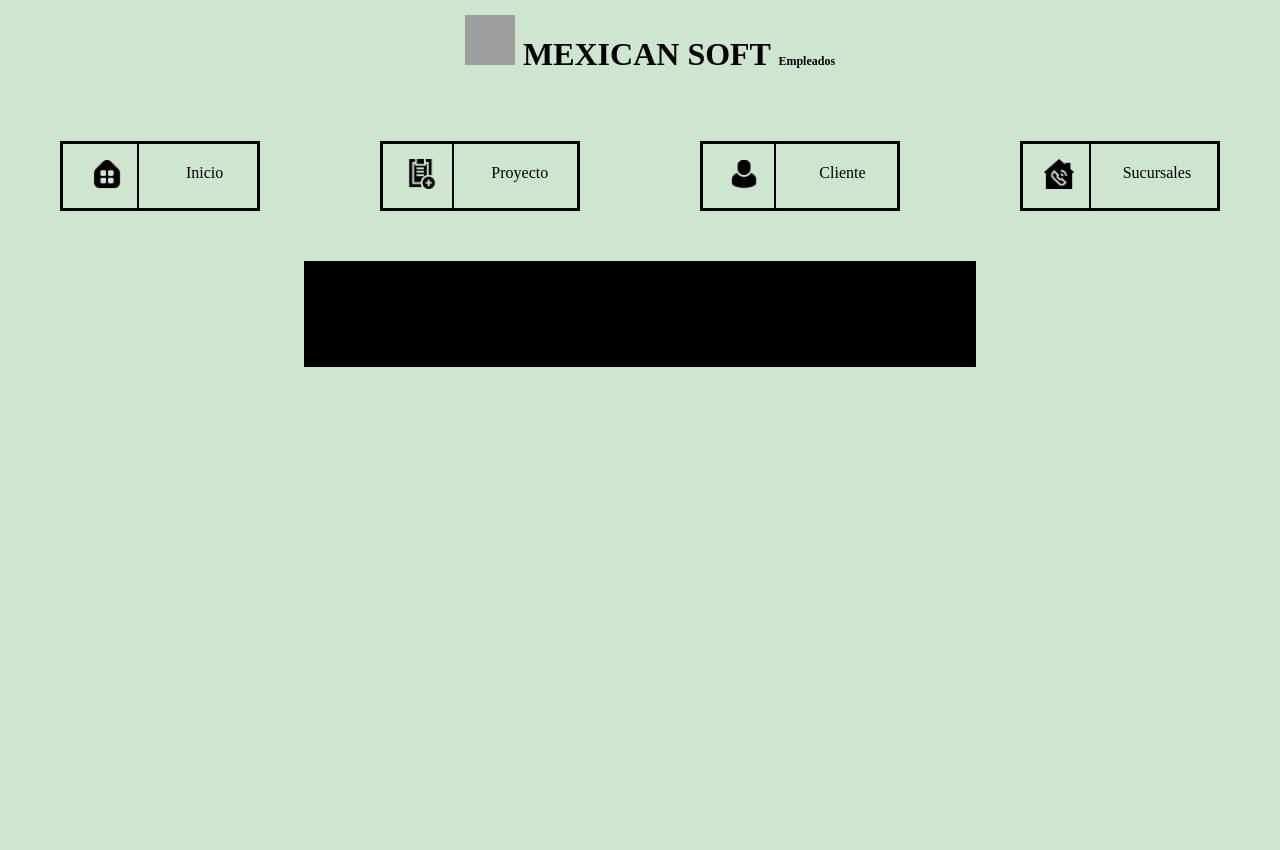
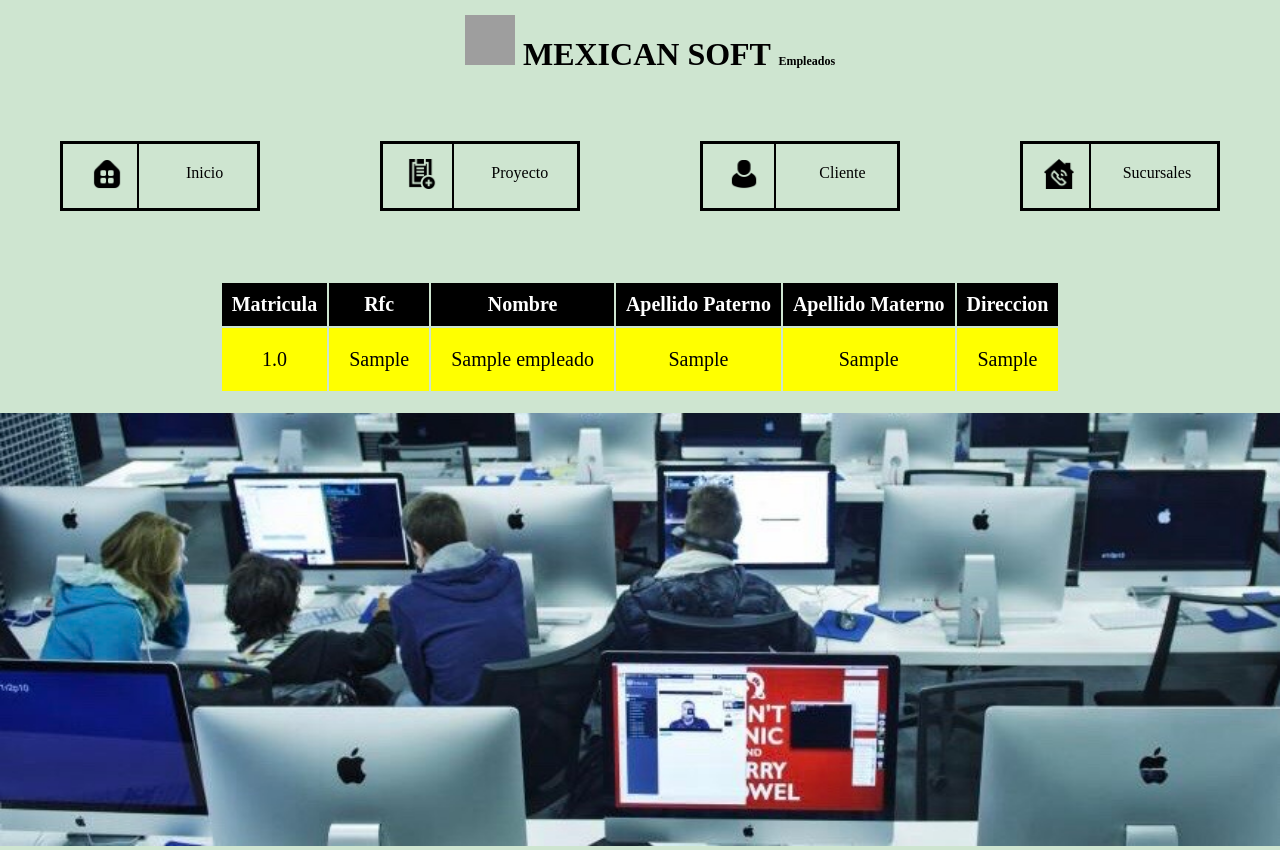
Before and after one commit to Fundamentos-Desarrollo-Web-DLOE/PIA, a Django app: page /empleado/ in a window 1280 px wide. Before the commit the page ends 367 px from the top, so only its background shows below. Run offline with Django 3.2, Linux system fonts and the light colour scheme; tables that the repository leaves empty hold one stand-in row (values such as "Sample post"); grey boxes are pictures that could not be loaded.

Commit message:
finalizacion de empleados

```diff
--- a/PIA_route/PIA/static/css/empleado.css
+++ b/PIA_route/PIA/static/css/empleado.css
@@ -163,20 +125,24 @@ a{
     margin: 20px;
     padding: 10px;
     background-color: #000;
+    color: #fff;
 }
 .tabla{
-    border: 2px solid #000;
-    background-color: #000;
     padding: 20px;
 }
 
 
-tr{
+.tabla tr{
+    background-color: yellow;
+}
+
+.tabla td,th{
     padding: 20px;
     margin: 20px;
-}
+    text-align: center;
 
 
+}
 span{
     font-size: 12px;
 }
@@ -206,8 +172,13 @@ span{
         border: 3px solid #000;
     }
 
+    .tabla td,th{
+        padding: 20px;
+        margin: 20px;
+        text-align: center;
+        font-size: 20px;
 
-
+    }
 
 
 
--- a/PIA_route/PIA/templates/empleado.html
+++ b/PIA_route/PIA/templates/empleado.html
@@ -105,9 +105,9 @@
 
 
   </main>
-  <!-- <footer>
+  <footer>
     <img src="{% static 'img/footer2.png' %}" alt="">
-  </footer> -->
+  </footer>
 
 </body>
 
```
Also changed, not shown: other parts of PIA_route/PIA/static/css/empleado.css (+0 -38 lines).
